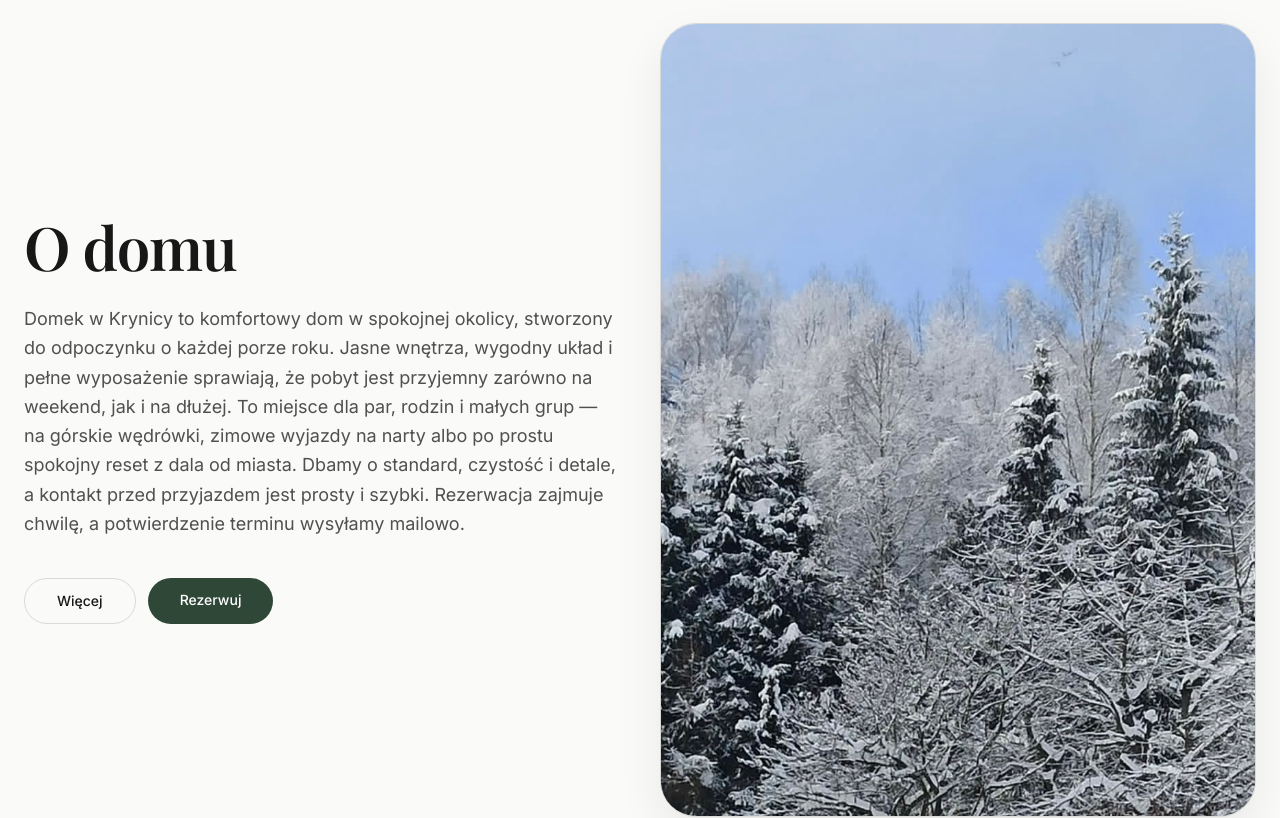
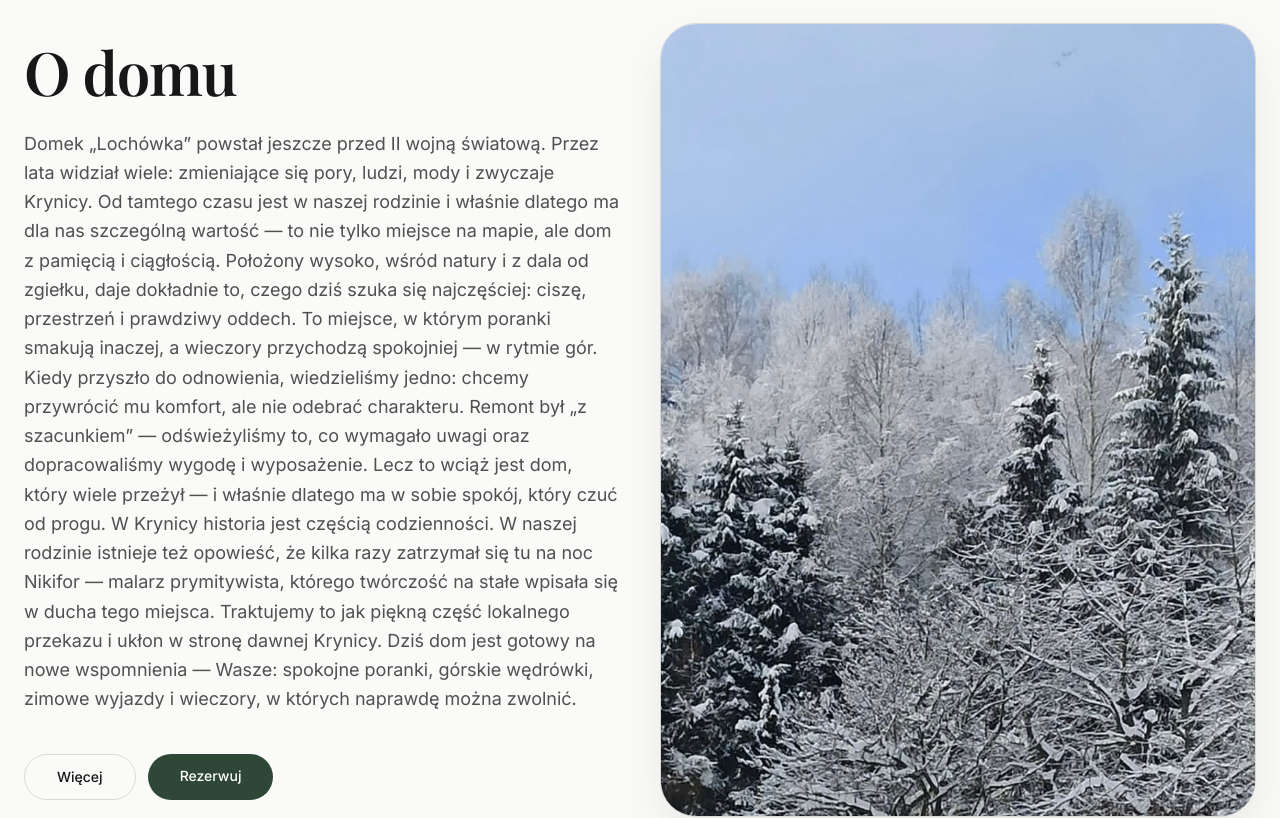
Before and after one commit to kulawikola2005-a11y/demolochowka, a Next.js app: page / in a window 1280 px wide. Shown: the part 740-1558 px from the top of the page. Built offline with nearby package versions, Linux system fonts and the light colour scheme; a web font is replaced by a local one.

Commit message:
Add amenities to site data

```diff
--- a/src/data/site.ts
+++ b/src/data/site.ts
@@ -6,23 +6,30 @@ export const site = {
 
   aboutTitle: "O domu",
   aboutText:
-    "Domek w Krynicy to komfortowy dom w spokojnej okolicy, stworzony do odpoczynku o każdej porze roku. Jasne wnętrza, wygodny układ i pełne wyposażenie sprawiają, że pobyt jest przyjemny zarówno na weekend, jak i na dłużej. To miejsce dla par, rodzin i małych grup — na górskie wędrówki, zimowe wyjazdy na narty albo po prostu spokojny reset z dala od miasta. Dbamy o standard, czystość i detale, a kontakt przed przyjazdem jest prosty i szybki. Rezerwacja zajmuje chwilę, a potwierdzenie terminu wysyłamy mailowo.",
+    "Domek „Lochówka” powstał jeszcze przed II wojną światową. Przez lata widział wiele: zmieniające się pory, ludzi, mody i zwyczaje Krynicy. Od tamtego czasu jest w naszej rodzinie i właśnie dlatego ma dla nas szczególną wartość — to nie tylko miejsce na mapie, ale dom z pamięcią i ciągłością.\n\nPołożony wysoko, wśród natury i z dala od zgiełku, daje dokładnie to, czego dziś szuka się najczęściej: ciszę, przestrzeń i prawdziwy oddech. To miejsce, w którym poranki smakują inaczej, a wieczory przychodzą spokojniej — w rytmie gór.\n\nKiedy przyszło do odnowienia, wiedzieliśmy jedno: chcemy przywrócić mu komfort, ale nie odebrać charakteru. Remont był „z szacunkiem” — odświeżyliśmy to, co wymagało uwagi oraz dopracowaliśmy wygodę i wyposażenie. Lecz to wciąż jest dom, który wiele przeżył — i właśnie dlatego ma w sobie spokój, który czuć od progu.\n\nW Krynicy historia jest częścią codzienności. W naszej rodzinie istnieje też opowieść, że kilka razy zatrzymał się tu na noc Nikifor — malarz prymitywista, którego twórczość na stałe wpisała się w ducha tego miejsca. Traktujemy to jak piękną część lokalnego przekazu i ukłon w stronę dawnej Krynicy.\n\nDziś dom jest gotowy na nowe wspomnienia — Wasze: spokojne poranki, górskie wędrówki, zimowe wyjazdy i wieczory, w których naprawdę można zwolnić.",
 
   whatsapp: "+48 518 808 397",
   email: "twoj@email.pl",
   addressLabel: "Krynica-Zdrój (adres po potwierdzeniu)",
+  mapEmbedUrl: "",
 
-  mapEmbedUrl: "https://www.google.com/maps?q=Krynica-Zdr%C3%B3j&output=embed",
-
-  // ✅ potrzebne dla GonnaAbout (quickFacts.map)
   quickFacts: [
     { k: "Miejsca", v: "6–8 osób" },
     { k: "Sypialnie", v: "3" },
-    { k: "Łazienki", v: "2" },
-    { k: "Parking", v: "na miejscu" },
+    { k: "Łazienka", v: "1" },
+    { k: "Zwierzęta", v: "tak/warunkowo" },
   ],
 
-  // ✅ potrzebne dla MosaicGallery (gallery.map)
+  // ✅ DODANE – żeby AmenitiesSection się kompilował
+  amenities: [
+    { title: "W pełni wyposażona kuchnia", desc: "Zastawa, sprzęty, miejsce do gotowania i wspólnych posiłków." },
+    { title: "Szybkie Wi-Fi", desc: "Do pracy zdalnej i streamingu (jeśli potrzebujesz)." },
+    { title: "Parking przy domu", desc: "Wygodny dojazd i miejsce na auto." },
+    { title: "Położenie wśród natury", desc: "Cisza, przestrzeń i bliskość lasu." },
+    { title: "Komfort cały rok", desc: "Ciepło zimą i przyjemnie latem — dom przygotowany na każdą porę." },
+    { title: "Kontakt i rezerwacja", desc: "Szybka komunikacja, potwierdzenie terminu mailowo." },
+  ],
+
   gallery: [
     "/gallery/01.jpg",
     "/gallery/02.jpg",
@@ -32,7 +39,6 @@ export const site = {
     "/gallery/06.jpg",
   ],
 
-  // ✅ potrzebne dla StarReviews (reviews.map)
   reviews: [
     { name: "Adam", city: "Wrocław", text: "Klimat miejsca niesamowity, dom świetnie urządzony..." },
     { name: "Karolina", city: "Wrocław", text: "Petarda! Jestem totalnie zakochana..." },
```
